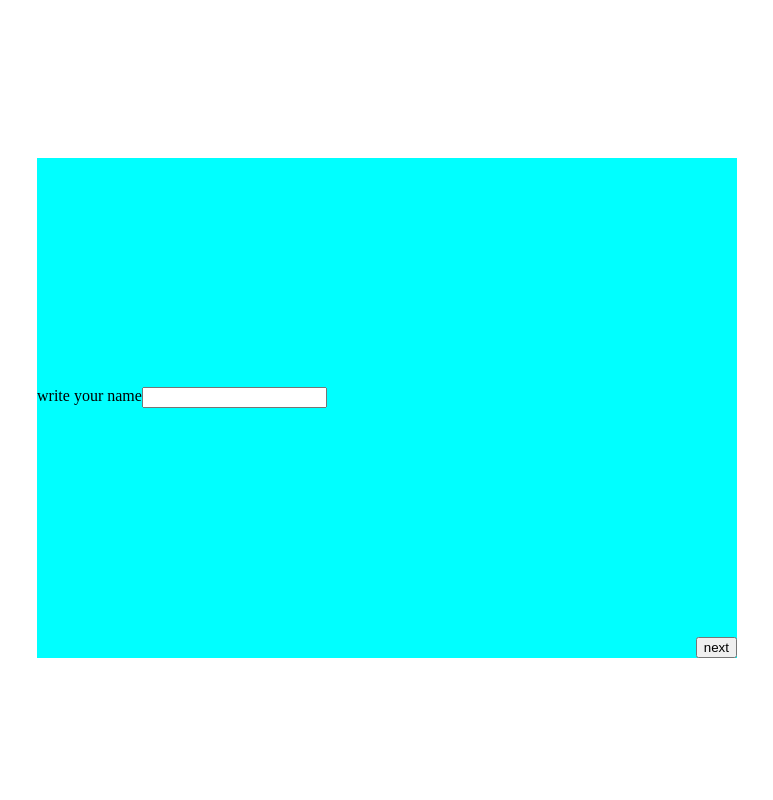
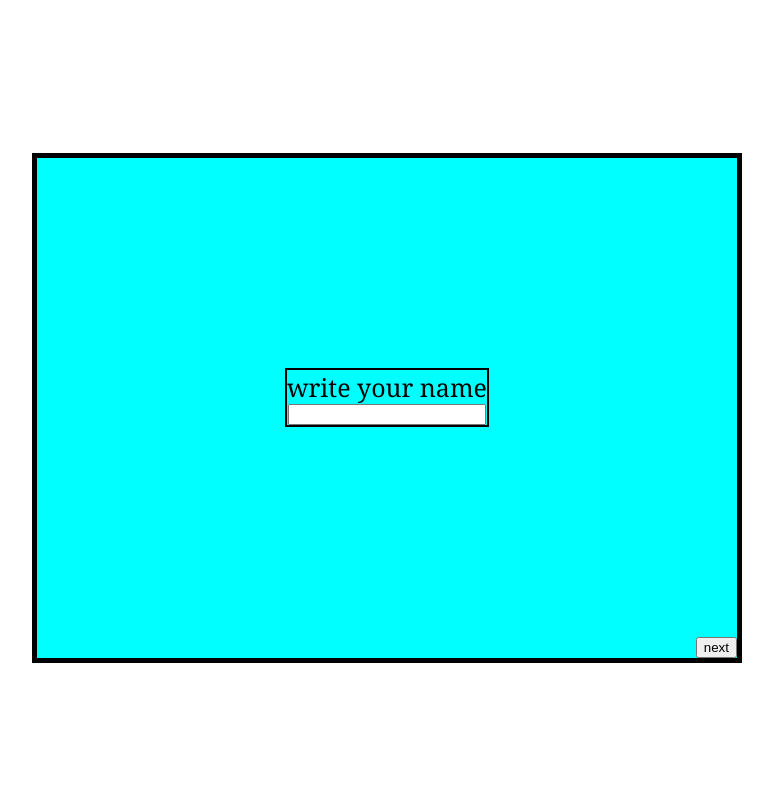
Before and after one commit to neverdal1/kontaktskjema, a website: page index.html in a window 1280 px wide. Shown: the top 800 px of the page, without its empty margins (253-1026 px from the left). Drawn offline with Linux system fonts and the light colour scheme.

Commit message:
kontaktskjema

```diff
--- a/index.html
+++ b/index.html
@@ -18,8 +18,8 @@
             <div aria-hidden="true"></div>
             <!-- middel -->
             <div class="inputContainer">
-              <label for="step1">write your name</label>
-              <input type="text" name="" id="|" />
+              <label class="font" class="font" for="step1">write your name</label>
+              <input class="inputName" type="text" name="" id="|" />
             </div>
             <!-- bunn-seksjon -->
 
@@ -36,7 +36,7 @@
           <div class="step step2">
             <div aria-hidden="true"></div>
             <div class="inputContainer">
-              <label for="step2">write your email</label>
+              <label class="font" for="step2">write your email</label>
               <input type="email" name="" id="step2" />
             </div>
 
@@ -51,14 +51,20 @@
 
         <section class="section">
           <div class="step step3">
-            <div aria-hidden="true"></div>
-            <label for="step3">write a message</label>
-            <textarea name="" id="step4" cols="30" rows="10"></textarea>
+           <div aria-hidden="true"></div>
+           <div class="inputContainer">
+
+              <label class="font" for="step3">write a message</label>
+              <textarea name="" id="step3" cols="30" rows="10"></textarea>
+            </div>
+
+            <div class="buttonDiv">
+              <button class="prewious">prewious</button>
+              <button class="next">next</button>
+            </div>
           </div>
-          <div class="buttonDiv">
-            <button>prewious</button>
-            <button>next</button>
-          </div>
+
+
         </section>
 
         <section class="section">
--- a/styles.css
+++ b/styles.css
@@ -6,6 +6,7 @@
   align-items: center;
 }
 .step {
+  border: 5px solid black;
   height: 500px;
   width: 700px;
   display: flex;
@@ -24,12 +25,26 @@
 }
 
 .inputContainer {
+  display: flex;
+  flex-direction: column;
+  justify-content: center;
+  align-items: center;
+  width: inherit;
+  border: 2px black solid;
+  width: 200px;
+
+}
+
+.inputName{
+  width: 190px;
+
+}
+.font{
+  font-size: 25px;
+font-family: Cambria, Cochin, Georgia, Times, 'Times New Roman', serif;
+}
+.buttonDiv{
   width: inherit;
   display: flex;
+  justify-content: space-between;
 }
-
-.buttonDiv {
-  width: inherit;
-  display: flex;
-  justify-content: flex-end;
-}
```
Also changed, not shown: 1 other file.
